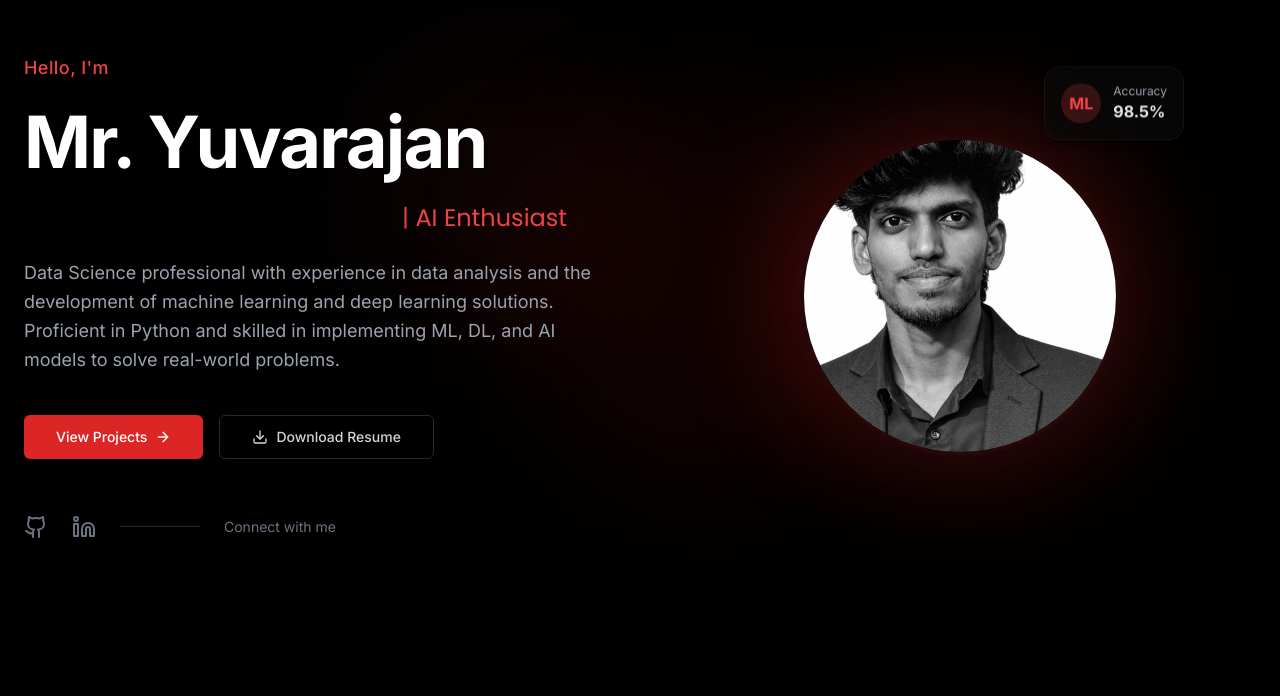
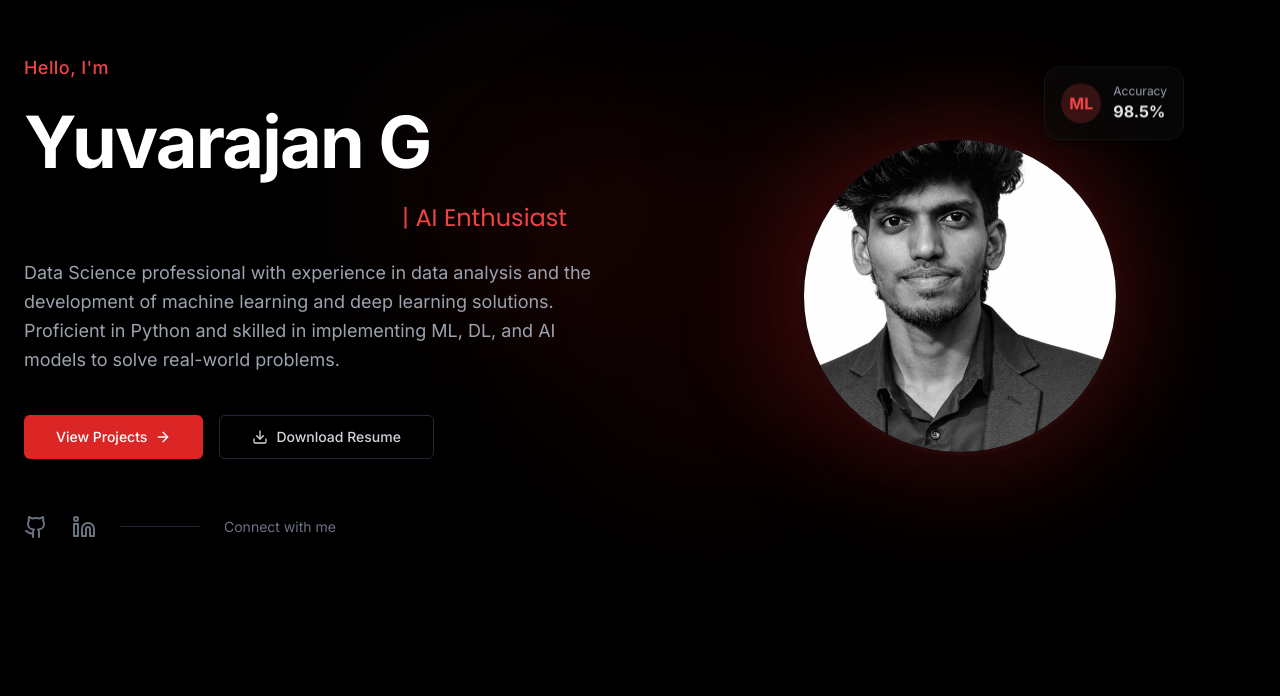
Before and after one commit to Yuvaraj004/yuvarajan_portfolio, a Next.js app: page / in a window 1280 px wide. Shown: the part 104-800 px from the top of the page. Built offline with nearby package versions, Linux system fonts and the light colour scheme.

Commit message:
Update name to Yuvarajan G in Hero component

```diff
--- a/src/components/Hero.tsx
+++ b/src/components/Hero.tsx
@@ -76,7 +76,7 @@ export default function Hero() {
                             Hello, I&apos;m
                         </h2>
                         <h1 className="text-5xl md:text-7xl font-bold text-white tracking-tight">
-                            Mr. Yuvarajan
+                            Yuvarajan G
                         </h1>
 
                         <TypingAnimation text="Data   Scientist  |  ML Engineer    | AI Enthusiast" />
@@ -130,7 +130,7 @@ export default function Hero() {
                                 <div className="relative w-full h-full rounded-full overflow-hidden border-4 border-red-900/30 shadow-2xl z-10 bg-black flex items-center justify-center">
                                     <Image
                                         src={profileImg}
-                                        alt="Mr. Yuvarajan"
+                                        alt=" Yuvarajan G"
                                         fill
                                         className="object-cover"
                                         priority
```
